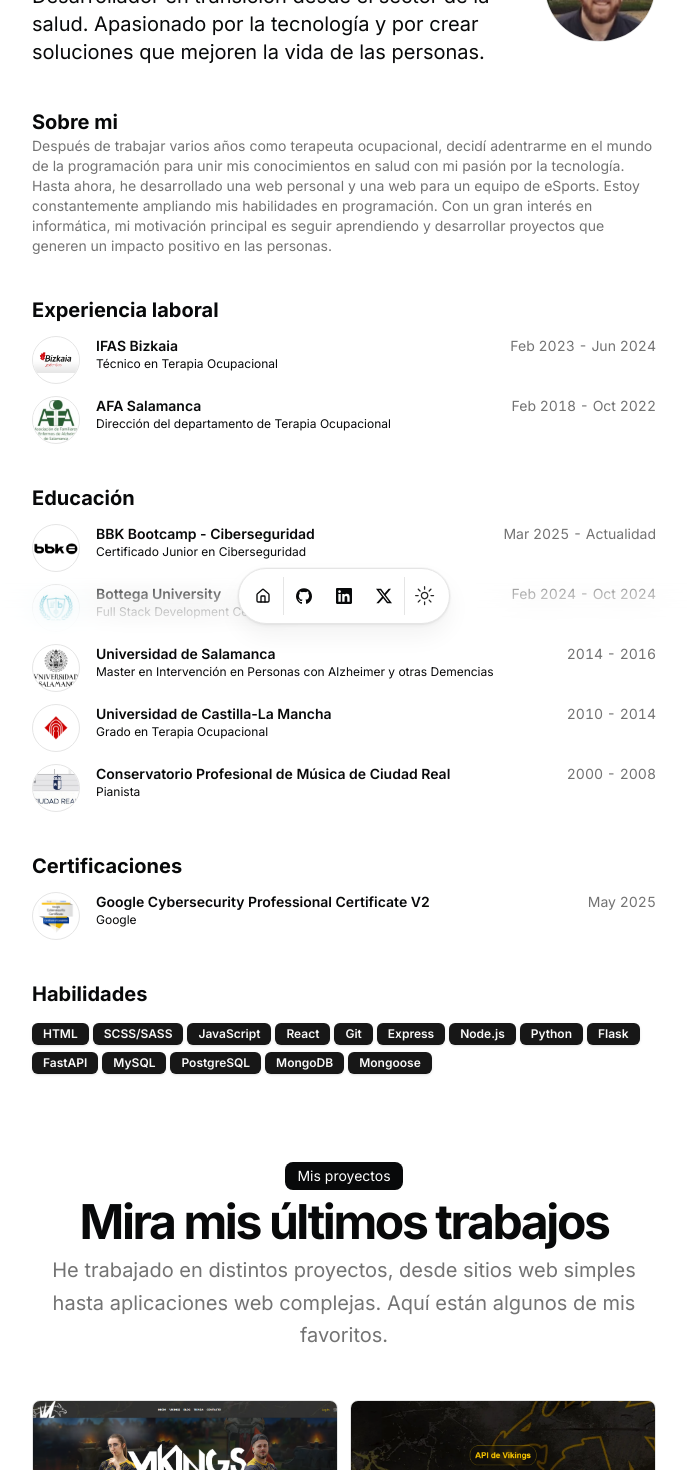
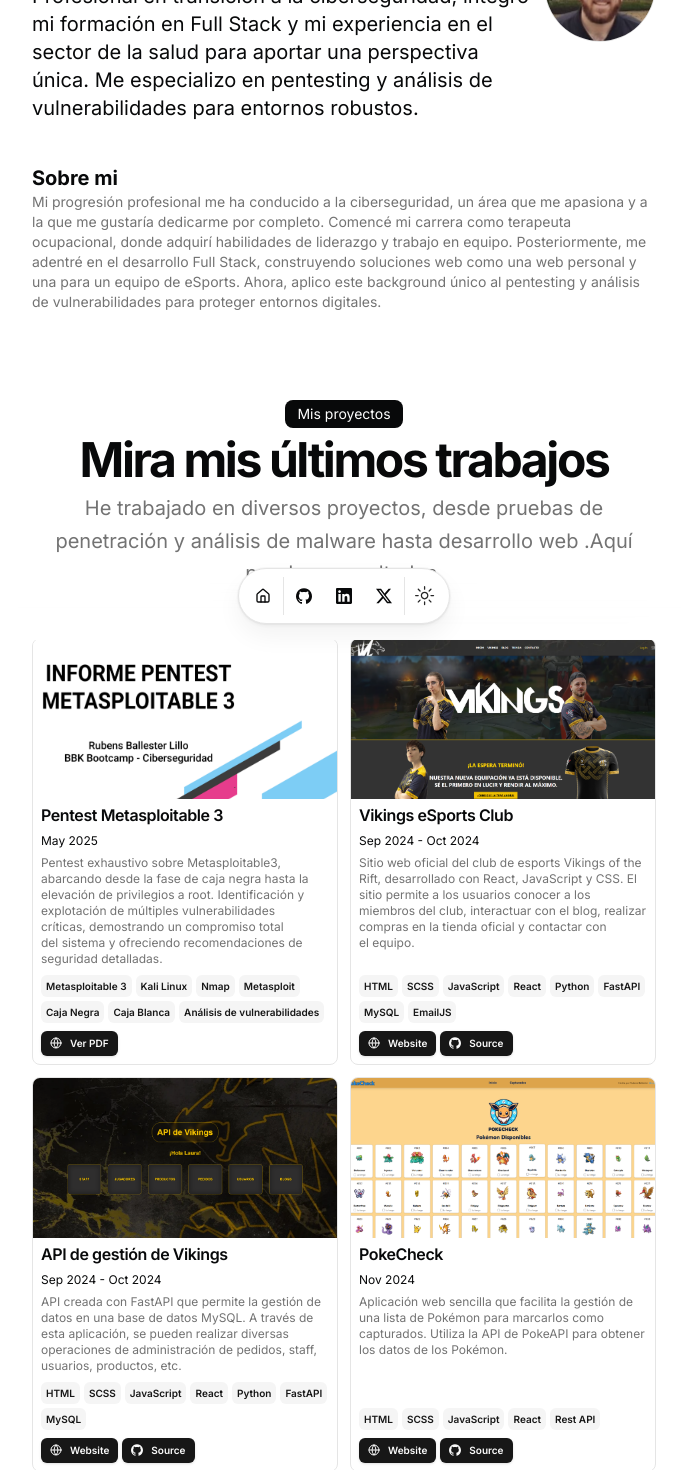
Before and after one commit to rupi014/Portfolio-RBL, a Next.js app: page / in a window 1280 px wide. Shown: the part 160-1630 px from the top of the page, without its empty margins (296-983 px from the left). Built offline with nearby package versions, Linux system fonts and the light colour scheme.

Commit message:
pentest added, resume order display  changed

```diff
--- a/src/app/page.tsx
+++ b/src/app/page.tsx
@@ -48,6 +48,45 @@
             {DATA.summary}
           </Markdown>
         </BlurFade>
+      </section>
+      <section id="projects">
+        <div className="space-y-12 w-full py-12">
+          <BlurFade delay={BLUR_FADE_DELAY * 11}>
+            <div className="flex flex-col items-center justify-center space-y-4 text-center">
+              <div className="space-y-2">
+                <div className="inline-block rounded-lg bg-foreground text-background px-3 py-1 text-sm">
+                  Mis proyectos
+                </div>
+                <h2 className="text-3xl font-bold tracking-tighter sm:text-5xl">
+                  Mira mis últimos trabajos
+                </h2>
+                <p className="text-muted-foreground md:text-xl/relaxed lg:text-base/relaxed xl:text-xl/relaxed">
+                He trabajado en diversos proyectos, desde pruebas de penetración y análisis de malware hasta desarrollo web .Aquí puedes consultarlos.
+                </p>
+              </div>
+            </div>
+          </BlurFade>
+          <div className="grid grid-cols-1 gap-3 sm:grid-cols-2 max-w-[800px] mx-auto">
+            {DATA.projects.map((project, id) => (
+              <BlurFade
+                key={project.title}
+                delay={BLUR_FADE_DELAY * 12 + id * 0.05}
+              >
+                <ProjectCard
+                  href={project.href}
+                  key={project.title}
+                  title={project.title}
+                  description={project.description}
+                  dates={project.dates}
+                  tags={project.technologies}
+                  image={project.image}
+                  video={project.video}
+                  links={project.links}
+                />
+              </BlurFade>
+            ))}
+          </div>
+        </div>
       </section>
       <section id="work">
         <div className="flex min-h-0 flex-col gap-y-3">
@@ -137,47 +176,6 @@
           </div>
         </div>
       </section>
-      <section id="projects">
-        <div className="space-y-12 w-full py-12">
-          <BlurFade delay={BLUR_FADE_DELAY * 11}>
-            <div className="flex flex-col items-center justify-center space-y-4 text-center">
-              <div className="space-y-2">
-                <div className="inline-block rounded-lg bg-foreground text-background px-3 py-1 text-sm">
-                  Mis proyectos
-                </div>
-                <h2 className="text-3xl font-bold tracking-tighter sm:text-5xl">
-                  Mira mis últimos trabajos
-                </h2>
-                <p className="text-muted-foreground md:text-xl/relaxed lg:text-base/relaxed xl:text-xl/relaxed">
-                  He trabajado en distintos proyectos, desde sitios web
-                  simples hasta aplicaciones web complejas. Aquí están algunos
-                  de mis favoritos.
-                </p>
-              </div>
-            </div>
-          </BlurFade>
-          <div className="grid grid-cols-1 gap-3 sm:grid-cols-2 max-w-[800px] mx-auto">
-            {DATA.projects.map((project, id) => (
-              <BlurFade
-                key={project.title}
-                delay={BLUR_FADE_DELAY * 12 + id * 0.05}
-              >
-                <ProjectCard
-                  href={project.href}
-                  key={project.title}
-                  title={project.title}
-                  description={project.description}
-                  dates={project.dates}
-                  tags={project.technologies}
-                  image={project.image}
-                  video={project.video}
-                  links={project.links}
-                />
-              </BlurFade>
-            ))}
-          </div>
-        </div>
-      </section>
       <section id="contact">
         <div className="grid items-center justify-center gap-4 px-4 text-center md:px-6 w-full py-12">
           <BlurFade delay={BLUR_FADE_DELAY * 16}>
--- a/src/components/project-card.tsx
+++ b/src/components/project-card.tsx
@@ -49,6 +49,8 @@
       <Link
         href={href || "#"}
         className={cn("block cursor-pointer", className)}
+        target="_blank"
+        rel="noopener noreferrer"
       >
         {video && (
           <video
--- a/src/data/resume.tsx
+++ b/src/data/resume.tsx
@@ -8,9 +8,9 @@
   location: "Portugalete, Vizcaya",
   locationLink: "https://www.google.com/maps/place/Portugalete",
   description:
-    "Desarrollador en transición desde el sector de la salud. Apasionado por la tecnología y por crear soluciones que mejoren la vida de las personas.",
+    "Profesional en transición a la ciberseguridad, integro mi formación en Full Stack y mi experiencia en el sector de la salud para aportar una perspectiva única. Me especializo en pentesting y análisis de vulnerabilidades para entornos robustos.",
   summary:
-    "Después de trabajar varios años como terapeuta ocupacional, decidí adentrarme en el mundo de la programación para unir mis conocimientos en salud con mi pasión por la tecnología. Hasta ahora, he desarrollado una web personal y una web para un equipo de eSports. Estoy constantemente ampliando mis habilidades en programación. Con un gran interés en informática, mi motivación principal es seguir aprendiendo y desarrollar proyectos que generen un impacto positivo en las personas.",
+    "Mi progresión profesional me ha conducido a la ciberseguridad, un área que me apasiona y a la que me gustaría dedicarme por completo. Comencé mi carrera como terapeuta ocupacional, donde adquirí habilidades de liderazgo y trabajo en equipo. Posteriormente, me adentré en el desarrollo Full Stack, construyendo soluciones web como una web personal y una para un equipo de eSports. Ahora, aplico este background único al pentesting y análisis de vulnerabilidades para proteger entornos digitales.",
   avatarUrl: "/me.jpg",
   skills: [
     "HTML",
@@ -152,6 +152,32 @@
   ],
   projects: [
     {
+      title: "Pentest Metasploitable 3",
+      href: "/informe.pdf",
+      dates: "May 2025",
+      active: true,
+      description:
+        "Pentest exhaustivo sobre Metasploitable3, abarcando desde la fase de caja negra hasta la elevación de privilegios a root. Identificación y explotación de múltiples vulnerabilidades críticas, demostrando un compromiso total del sistema y ofreciendo recomendaciones de seguridad detalladas.",
+      technologies: [
+        "Metasploitable 3",
+        "Kali Linux",
+        "Nmap",
+        "Metasploit",
+        "Caja Negra",
+        "Caja Blanca",
+        "Análisis de vulnerabilidades",
+      ],
+      links: [
+        {
+          type: "Ver PDF",
+          href: "/informe.pdf",
+          icon: <Icons.globe className="size-3" />,
+        },
+      ],
+      image: "/pentest.png",
+      video: "",
+    },
+    {
       title: "Vikings eSports Club",
       href: "https://vikingsoftherift.netlify.app/",
       dates: "Sep 2024 - Oct 2024",
```
Also changed, not shown: public/pentest.png (added), 1 other file (tests, documents, lock files or other folders).
